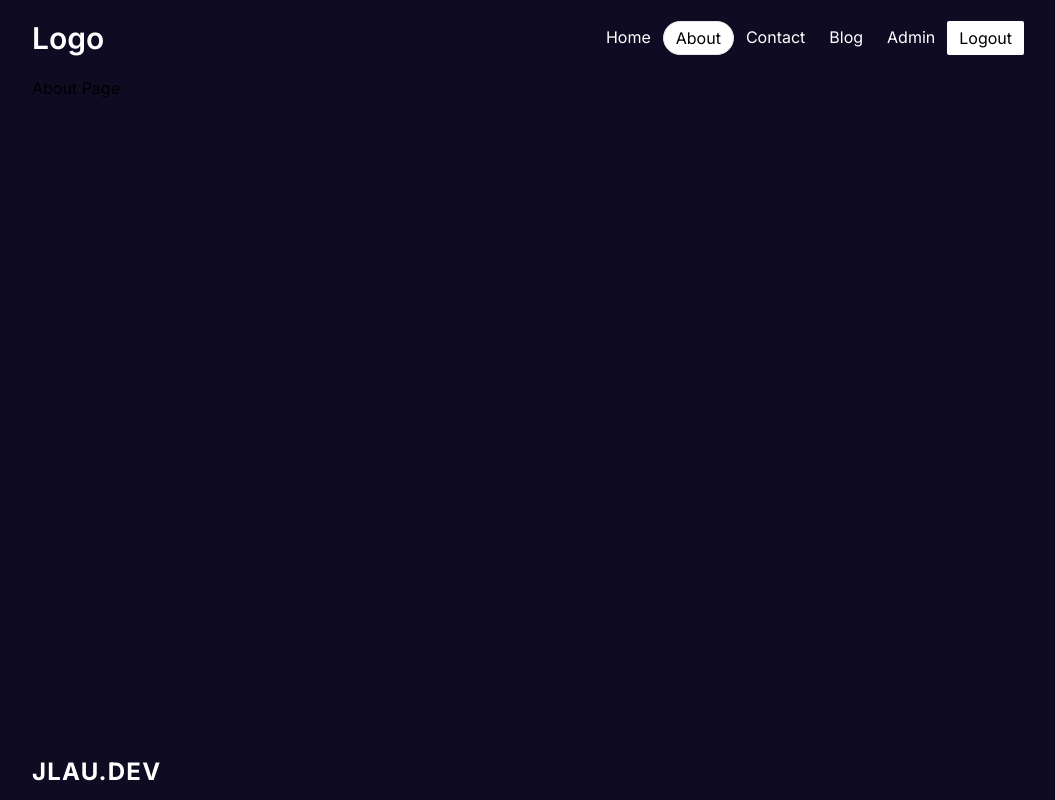
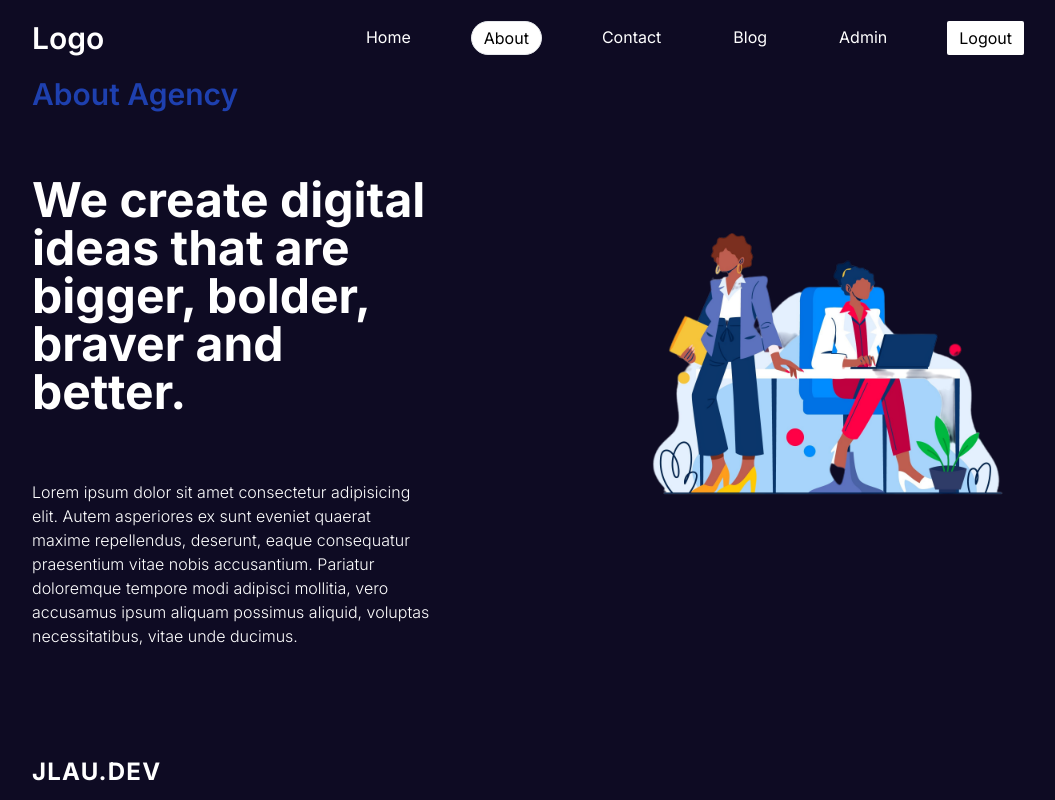
Before and after one commit to jigolaurito93/Project-5-Blog, a Next.js app: page /about in a window 1280 px wide. Shown: the whole page, without its empty margins (112-1167 px from the left). Built offline with nearby package versions, Linux system fonts and the light colour scheme.

Commit message:
created and styled about page

```diff
--- a/src/app/about/page.tsx
+++ b/src/app/about/page.tsx
@@ -1,5 +1,28 @@
+import Image from "next/image";
+import businesswomen from "/public/businesswomen.png";
+
 const AboutPage = () => {
-  return <div>About Page</div>;
+  return (
+    <div className="flex items-center gap-48">
+      <div className="w-1/2 flex flex-col gap-16">
+        <h3 className="text-3xl text-blue-800 font-semibold">About Agency</h3>
+        <h1 className="text-5xl text-white font-bold">
+          We create digital ideas that are bigger, bolder, braver and better.
+        </h1>
+        <p className="text-white font-light">
+          Lorem ipsum dolor sit amet consectetur adipisicing elit. Autem
+          asperiores ex sunt eveniet quaerat maxime repellendus, deserunt, eaque
+          consequatur praesentium vitae nobis accusantium. Pariatur doloremque
+          tempore modi adipisci mollitia, vero accusamus ipsum aliquam possimus
+          aliquid, voluptas necessitatibus, vitae unde ducimus.
+        </p>
+      </div>
+      {/* Image */}
+      <div className="w-1/2">
+        <Image src={businesswomen} alt="businesswomen" />
+      </div>
+    </div>
+  );
 };
 
 export default AboutPage;
--- a/src/components/navbar/Links.tsx
+++ b/src/components/navbar/Links.tsx
@@ -1,6 +1,5 @@
 "use client";
 
-import { link } from "fs";
 import NavLink from "./navLink";
 import { useState } from "react";
 
@@ -37,7 +36,7 @@ const Links = () => {
 
   return (
     <div className="flex gap-32">
-      <div className="hidden lg:flex">
+      <div className="hidden lg:flex gap-12">
         {links.map((link) => (
           <NavLink item={link} key={link.title} />
         ))}
```
Also changed, not shown: public/Working-Man-Illustration.jpg (deleted), public/businesswomen.png (added).
